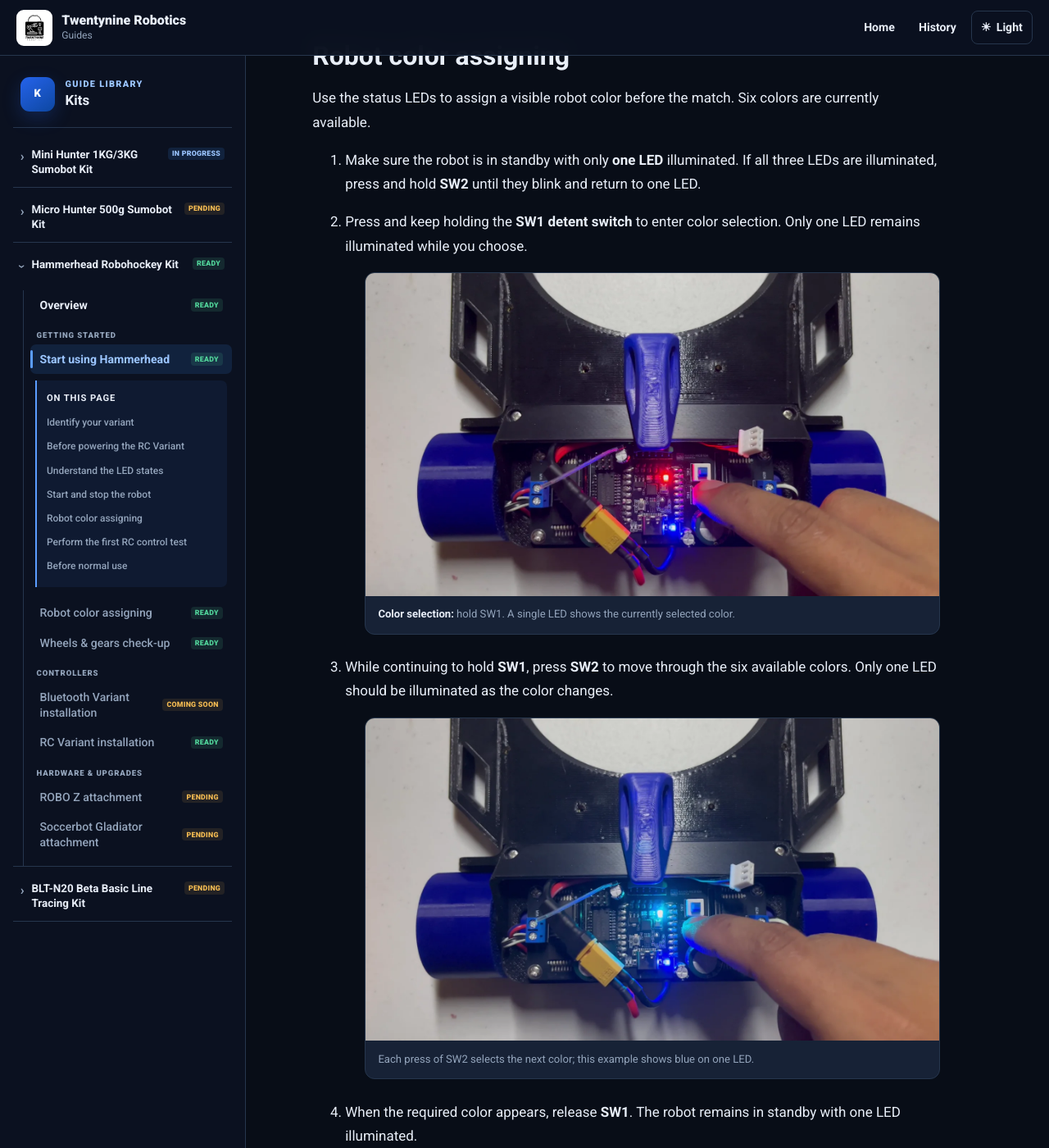
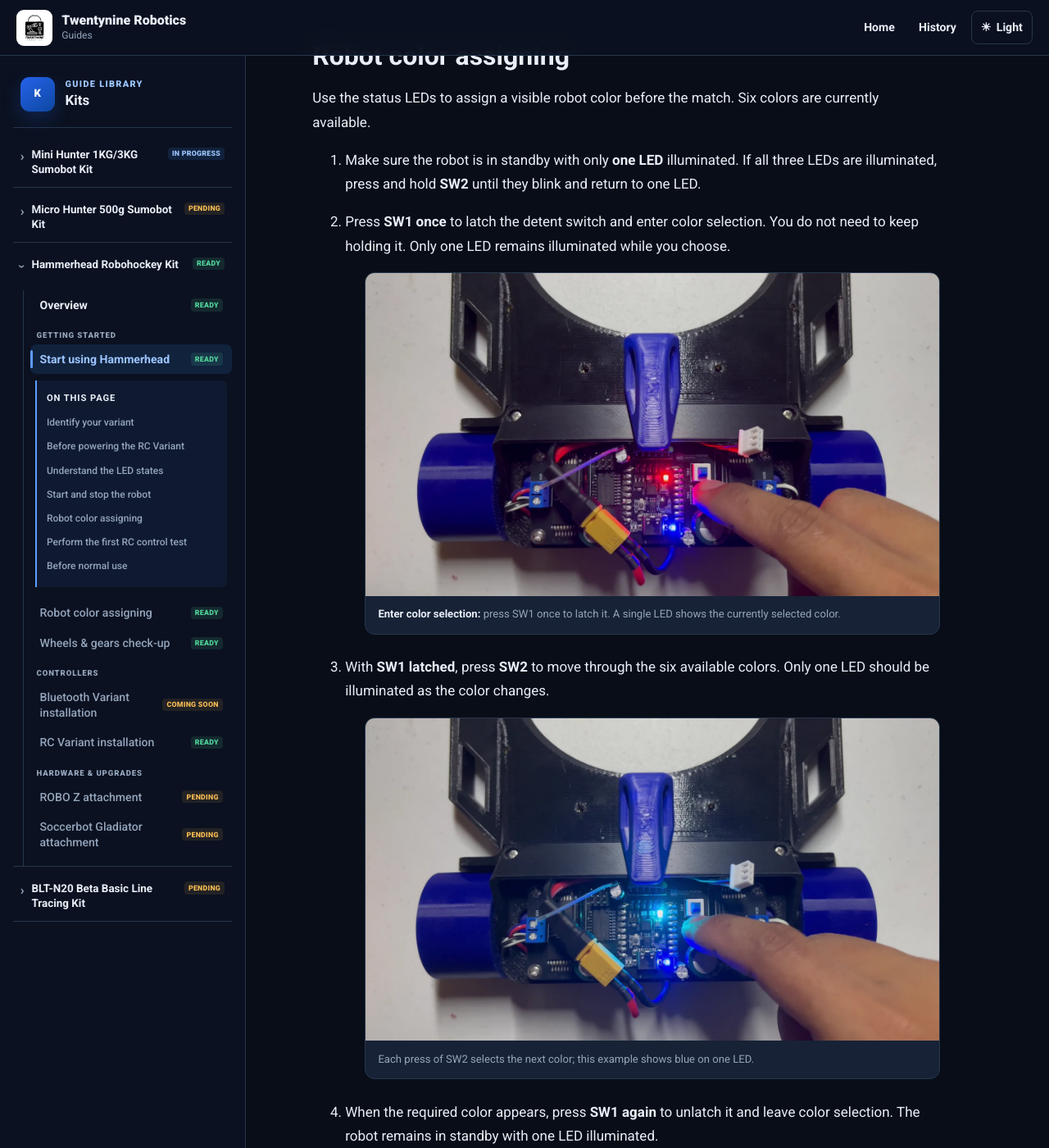
Before and after one commit to aj-morales99/twentynine-robotics-guides, a Jekyll site: the page built from docs/hammerhead/getting-started.md, in a window 1280 px wide and 1400 px high, scrolled down 2924 px. Shown: the whole window at 82% size. Built offline with Jekyll 4.4.1, drawn with Linux system fonts in a browser that asks for light colours; some of the changed text lies outside the part shown.

Commit message:
Correct Hammerhead detent switch instructions

```diff
--- a/docs/hammerhead/getting-started.md
+++ b/docs/hammerhead/getting-started.md
@@ -74,21 +74,21 @@ Use the status LEDs to assign a visible robot color before the match. Six colors
     <p>Make sure the robot is in standby with only <strong>one LED</strong> illuminated. If all three LEDs are illuminated, press and hold <strong>SW2</strong> until they blink and return to one LED.</p>
   </li>
   <li>
-    <p>Press and keep holding the <strong>SW1 detent switch</strong> to enter color selection. Only one LED remains illuminated while you choose.</p>
+    <p>Press <strong>SW1 once</strong> to latch the detent switch and enter color selection. You do not need to keep holding it. Only one LED remains illuminated while you choose.</p>
     <figure class="guide-figure step-figure">
-      <img src="../assets/images/hammerhead/getting-started/hh-start-01-red-ready.webp" alt="User holding SW1 while one red Hammerhead status LED is illuminated during color selection" width="1600" height="900" loading="lazy">
-      <figcaption><strong>Color selection:</strong> hold SW1. A single LED shows the currently selected color.</figcaption>
+      <img src="../assets/images/hammerhead/getting-started/hh-start-01-red-ready.webp" alt="User pressing SW1 to latch color selection while one red Hammerhead status LED is illuminated" width="1600" height="900" loading="lazy">
+      <figcaption><strong>Enter color selection:</strong> press SW1 once to latch it. A single LED shows the currently selected color.</figcaption>
     </figure>
   </li>
   <li>
-    <p>While continuing to hold <strong>SW1</strong>, press <strong>SW2</strong> to move through the six available colors. Only one LED should be illuminated as the color changes.</p>
+    <p>With <strong>SW1 latched</strong>, press <strong>SW2</strong> to move through the six available colors. Only one LED should be illuminated as the color changes.</p>
     <figure class="guide-figure step-figure">
-      <img src="../assets/images/hammerhead/getting-started/hh-start-02-color-select.webp" alt="User holding SW1 while one blue Hammerhead status LED is illuminated during color selection" width="1600" height="900" loading="lazy">
+      <img src="../assets/images/hammerhead/getting-started/hh-start-02-color-select.webp" alt="Hammerhead showing one blue status LED while SW1 is latched in color selection" width="1600" height="900" loading="lazy">
       <figcaption>Each press of SW2 selects the next color; this example shows blue on one LED.</figcaption>
     </figure>
   </li>
   <li>
-    <p>When the required color appears, release <strong>SW1</strong>. The robot remains in standby with one LED illuminated.</p>
+    <p>When the required color appears, press <strong>SW1 again</strong> to unlatch it and leave color selection. The robot remains in standby with one LED illuminated.</p>
   </li>
   <li>
     <p>Press <strong>SW2 once</strong> to start. All three LEDs illuminate using the color you selected.</p>
@@ -112,6 +112,8 @@ Keep the robot supported with both wheels raised.
 4. Release the controls and confirm that both motors stop at neutral.
 5. Press and hold SW2 to stop the robot after the test.
 
+If the wheel response or transmitter controls are inverted, stop the robot and disconnect the battery. Go directly to [Correct an inverted or swapped control](rc-receiver-installation.html#correct-an-inverted-or-swapped-control) and follow the receiver-plug correction before testing again.
+
 Do not place the robot on the floor until the controller returns reliably to neutral and every direction responds correctly.
 
 ## Before normal use
```
Also changed, not shown: docs/hammerhead/rc-receiver-installation.md (+4 -2 lines).
